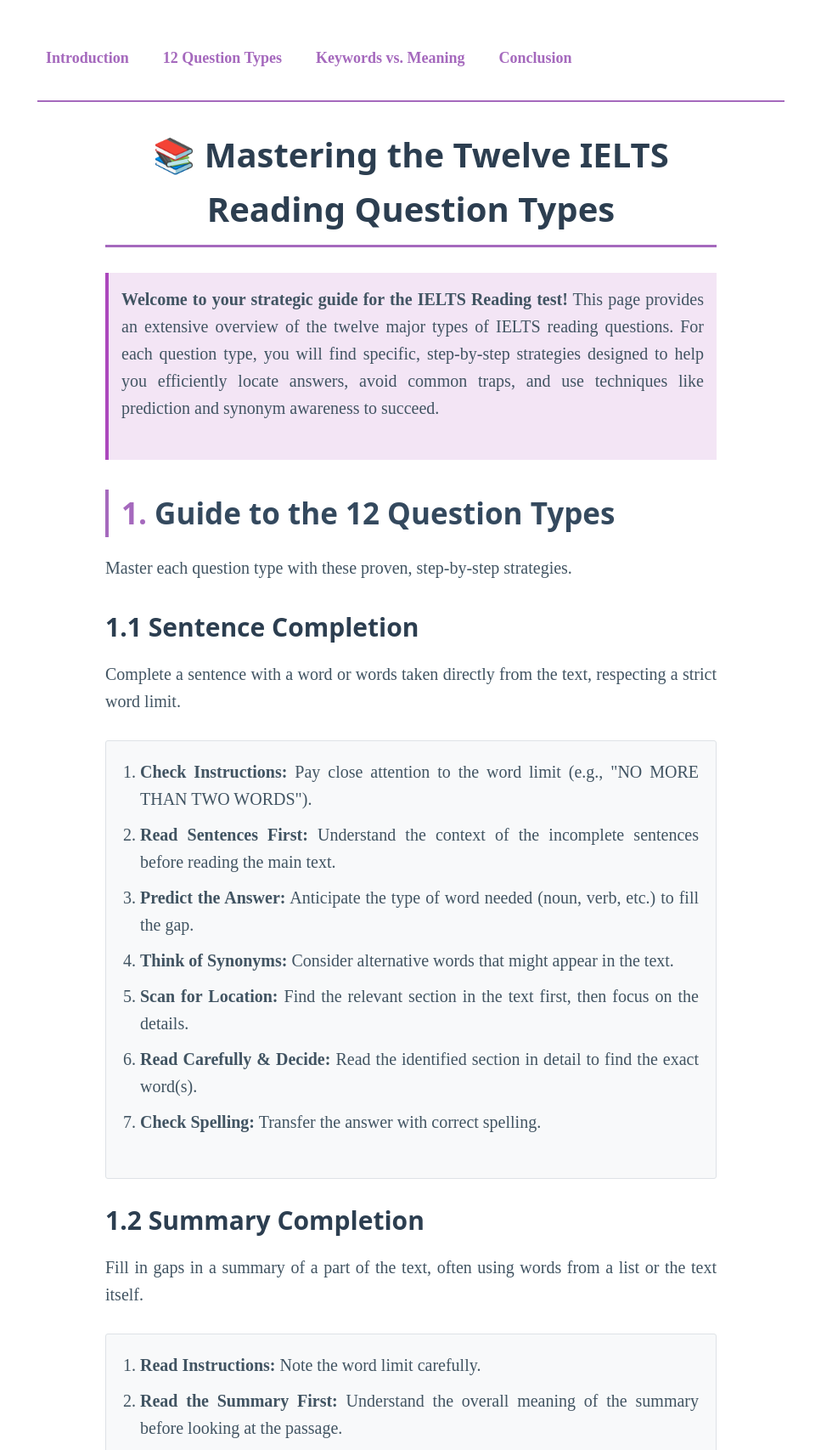
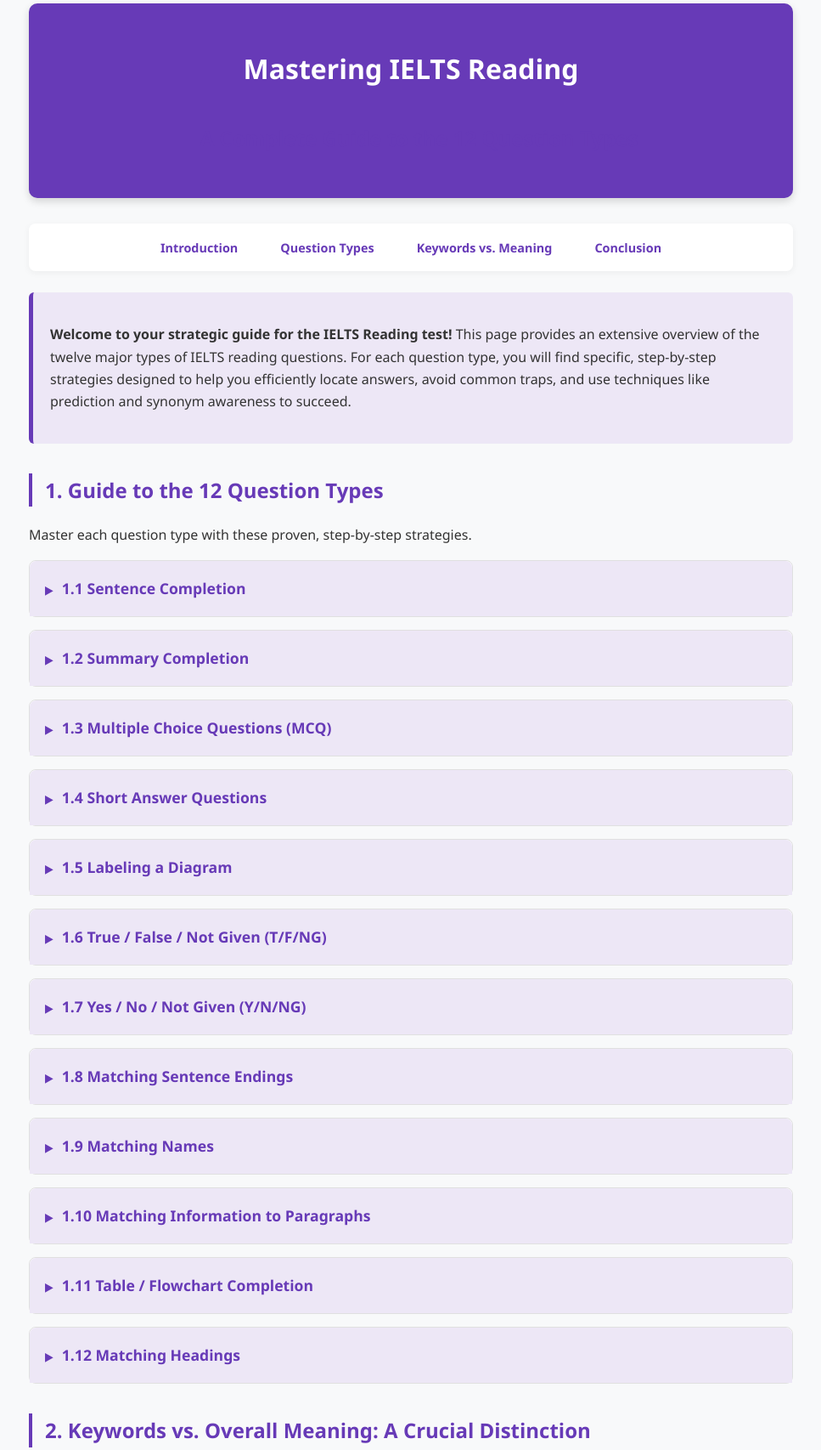
Before and after one commit to jcraiz/ieltsread, a plain HTML site: page index.html in a window 1280 px wide. Shown: the part 16-1722 px from the top of the page at 85% size, without its empty margins (156-1123 px from the left). Drawn offline with nearby package versions, Linux system fonts and the light colour scheme; a web font is replaced by a local one.

Commit message:
Update index.html

```diff
--- a/index.html
+++ b/index.html
@@ -1,41 +1,70 @@
 <!DOCTYPE html>
-<html lang="en" data-theme="light" style="">
+<html lang="en">
 <head>
     <meta charset="UTF-8">
     <meta name="viewport" content="width=device-width, initial-scale=1.0">
-    <title>IELTS Reading Tips - A Complete Guide</title>
-    <link rel="stylesheet" href="https://cdn.jsdelivr.net/npm/@picocss/pico@1/css/pico.min.css">
-    <link rel="preconnect" href="https://fonts.googleapis.com">
-    <link rel="preconnect" href="https://fonts.gstatic.com" crossorigin="">
-    <link href="https://fonts.googleapis.com/css2?family=Times+New+Roman:wght@400;700&amp;display=swap" rel="stylesheet">
+    <title>Mastering IELTS Reading: A Complete Guide to the 12 Question Types</title>
     <style>
-      /* General Body Styling */
-      html {
-        scroll-behavior: smooth;
-        scroll-padding-top: 80px; /* Adjust to match nav height */
-      }
+        /* Define a clean, professional font and structure */
         body {
-        max-width: 880px;
+            font-family: 'Segoe UI', Tahoma, Geneva, Verdana, sans-serif;
+            line-height: 1.65;
             margin: 0 auto;
-        padding: 32px 80px;
-        position: relative;
-        box-sizing: border-box;
-        font-family: 'Times New Roman', serif;
-        line-height: 1.6;
-        text-align: justify;
+            padding: 20px;
+            max-width: 900px; /* Set a max width for readability */
+            background-color: #f8f9fa; /* Light background */
+            color: #333;
+            text-align: left; /* Ensure text alignment is clean */
         }
 
-      /* Navigation Menu Styling */
+        /* Reading Theme Color: Deep Violet */
+        :root {
+            --primary-color: #673ab7; /* Deep Purple */
+            --light-primary-color: #ede7f6; /* Lightest Purple */
+            --accent-color: #ff9800; /* Orange for contrast/attention */
+        }
+
+        /* Header styling */
+        header {
+            text-align: center;
+            padding: 30px 20px;
+            background-color: var(--primary-color);
+            color: white;
+            border-radius: 10px;
+            margin-bottom: 30px;
+            box-shadow: 0 4px 10px rgba(0, 0, 0, 0.15);
+        }
+        h1 {
+            font-size: 2em;
+            margin-bottom: 5px;
+            color: white;
+            border-bottom: none;
+            padding-bottom: 0;
+        }
+        h2 {
+            font-size: 1.5em;
+            color: var(--primary-color);
+            margin-top: 35px;
+            margin-bottom: 20px;
+            border-left: 4px solid var(--primary-color);
+            padding-left: 15px;
+        }
+        h3 {
+            color: #333;
+            margin-top: 25px;
+            margin-bottom: 15px;
+        }
+
+        /* Navigation styling (Sticky Tabs) */
         .main-nav {
             position: sticky;
             top: 0;
             background-color: #ffffff;
             z-index: 1000;
             padding: 10px 0;
-        border-bottom: 2px solid #a569bd; /* New color for Reading theme */
-        margin-left: -80px; /* Counteract body padding */
-        margin-right: -80px; /* Counteract body padding */
-        margin-bottom: 30px;
+            border-radius: 8px;
+            box-shadow: 0 2px 8px rgba(0, 0, 0, 0.05);
+            margin-bottom: 25px;
         }
         .main-nav ul {
             list-style: none;
@@ -50,79 +79,123 @@
         }
         .main-nav ul li a {
             text-decoration: none;
-        color: #a569bd;
-        font-weight: bold;
-        padding: 5px 10px;
-        border-radius: 4px;
-        transition: background-color 0.3s, color 0.3s;
+            color: var(--primary-color);
+            font-weight: 600;
+            padding: 8px 15px;
+            border-radius: 20px;
+            transition: all 0.3s ease;
             font-size: 0.9em;
         }
-      .main-nav ul li a:hover {
-        background-color: #a569bd;
-        color: #ffffff;
+        .main-nav ul li a:hover, .main-nav ul li a:focus {
+            background-color: var(--primary-color);
+            color: white;
         }
 
-      /* Content Styling */
-      h1 {
-        text-align: center;
-        color: #2c3e50;
-        border-bottom: 3px solid #a569bd;
-        padding-bottom: 10px;
-        margin-bottom: 30px;
+        /* Introduction Highlight */
+        .highlight {
+            background-color: var(--light-primary-color); /* Lightest Purple */
+            padding: 20px;
+            border-left: 5px solid var(--primary-color);
+            margin: 20px 0;
+            border-radius: 6px;
         }
-      h2 {
-        color: #34495e;
-        margin-top: 35px;
-        margin-bottom: 20px;
-        border-left: 4px solid #a569bd;
-        padding-left: 15px;
+        .highlight h2 {
+            margin-top: 0;
+            padding-left: 0;
+            border-left: none;
+            border-bottom: 2px solid var(--primary-color);
+            padding-bottom: 5px;
         }
-      h3 {
-        color: #2c3e50;
-        margin-top: 25px;
+
+        /* Accordion (Details) styling for Question Types */
+        details {
             margin-bottom: 15px;
+            border: 1px solid #e0e0e0;
+            border-radius: 8px;
+            background-color: white;
+            transition: box-shadow 0.3s ease;
         }
-      .highlight {
-        background-color: #f3e5f5; /* Light purple highlight */
-        padding: 15px;
-        border-left: 4px solid #ab47bc;
-        margin: 20px 0;
+        details:hover {
+            box-shadow: 0 4px 12px rgba(0, 0, 0, 0.05);
         }
-      .tip-box {
-        background-color: #e8f4f8;
-        padding: 15px;
-        border-radius: 5px;
-        margin: 15px 0;
-        border: 1px solid #bee5eb;
+        summary {
+            padding: 18px;
+            background-color: var(--light-primary-color);
+            cursor: pointer;
+            font-weight: bold;
+            color: var(--primary-color);
+            border-radius: 8px 8px 0 0;
+            list-style: none;
+            position: relative;
+            font-size: 1.1em;
         }
+        summary::before {
+            content: "▶";
+            font-size: 0.8em;
+            margin-right: 10px;
+            color: var(--primary-color);
+            transition: transform 0.2s;
+        }
+        details[open] summary {
+            border-radius: 8px 8px 0 0;
+        }
+        details[open] summary::before {
+            content: "▼";
+        }
+
+        .question-content {
+             padding: 15px 18px;
+        }
+        .question-content p:first-of-type {
+            margin-top: 0;
+        }
+
+        /* Strategy List styling */
         .strategy-list {
-        background-color: #f8f9fa;
             padding: 20px;
             margin: 15px 0;
-        border-radius: 3px;
-        border: 1px solid #dee2e6;
+            border-radius: 6px;
+            background-color: #f4f6f9;
+            border: 1px dashed #d4d8de;
+        }
+        .strategy-list ol {
+            padding-left: 20px;
         }
         .strategy-list ol li {
             margin-bottom: 10px;
+            line-height: 1.5;
         }
-      .section-number {
-        color: #a569bd;
-        font-weight: bold;
+
+        /* Tip Boxes */
+        .tip-box {
+            background-color: #fffde7; /* Soft yellow for warning/important tips */
+            padding: 15px;
+            border-radius: 6px;
+            margin: 15px 0;
+            border-left: 5px solid var(--accent-color); /* Orange accent */
+        }
+        .tip-box h3 {
+            color: #333;
+            margin-top: 0;
+            border-bottom: 1px dashed #ccc;
+            padding-bottom: 5px;
         }
     </style>
 </head>
-<body style="">
+<body>
+    <header>
+        <h1>Mastering IELTS Reading</h1>
+        <h2>A Complete Guide to the 12 Question Types</h2>
+    </header>
 
     <nav class="main-nav">
       <ul>
         <li><a href="#intro">Introduction</a></li>
-        <li><a href="#question-types">12 Question Types</a></li>
+        <li><a href="#question-types">Question Types</a></li>
         <li><a href="#keywords-vs-meaning">Keywords vs. Meaning</a></li>
         <li><a href="#conclusion">Conclusion</a></li>
       </ul>
     </nav>
-
-    <h1>📚 Mastering the Twelve IELTS Reading Question Types</h1>
 
     <div class="highlight" id="intro">
       <p>
@@ -130,11 +203,13 @@
       </p>
     </div>
 
-    <h2 id="question-types"><span class="section-number">1.</span> Guide to the 12 Question Types</h2>
+    <h2 id="question-types">1. Guide to the 12 Question Types</h2>
     <p>Master each question type with these proven, step-by-step strategies.</p>
 
-    <!-- Question Type 1 -->
-    <h3>1.1 Sentence Completion</h3>
+    <!-- Question Type 1: Sentence Completion -->
+    <details>
+        <summary>1.1 Sentence Completion</summary>
+        <div class="question-content">
             <p>Complete a sentence with a word or words taken directly from the text, respecting a strict word limit.</p>
             <div class="strategy-list">
               <ol>
@@ -147,9 +222,13 @@
                 <li><strong>Check Spelling:</strong> Transfer the answer with correct spelling.</li>
               </ol>
             </div>
+        </div>
+    </details>
 
-    <!-- Question Type 2 -->
-    <h3>1.2 Summary Completion</h3>
+    <!-- Question Type 2: Summary Completion -->
+    <details>
+        <summary>1.2 Summary Completion</summary>
+        <div class="question-content">
             <p>Fill in gaps in a summary of a part of the text, often using words from a list or the text itself.</p>
             <div class="strategy-list">
               <ol>
@@ -162,9 +241,13 @@
                 <li><strong>Finalize Your Answer:</strong> Confirm your choice makes sense in context.</li>
               </ol>
             </div>
+        </div>
+    </details>
 
-    <!-- Question Type 3 -->
-    <h3>1.3 Multiple Choice Questions (MCQ)</h3>
+    <!-- Question Type 3: Multiple Choice Questions (MCQ) -->
+    <details>
+        <summary>1.3 Multiple Choice Questions (MCQ)</summary>
+        <div class="question-content">
             <p>Choose the correct answer from three or four options based on a direct question or an incomplete sentence.</p>
             <div class="strategy-list">
               <ol>
@@ -175,10 +258,13 @@
                 <li><strong>Eliminate Wrong Options:</strong> If you are unsure, rule out the options that are clearly incorrect to narrow your choice.</li>
               </ol>
             </div>
+        </div>
+    </details>
 
-    <!-- ... Continue for all 12 question types ... -->
-
-    <h3>1.4 Short Answer Questions</h3>
+    <!-- Question Type 4: Short Answer Questions -->
+    <details>
+        <summary>1.4 Short Answer Questions</summary>
+        <div class="question-content">
             <p>Answer direct comprehension questions with information taken straight from the text.</p>
             <div class="strategy-list">
               <ol>
@@ -191,8 +277,13 @@
                 <li><strong>Write Your Answer:</strong> Provide a concise and accurate answer.</li>
               </ol>
             </div>
+        </div>
+    </details>
 
-    <h3>1.5 Labeling a Diagram</h3>
+    <!-- Question Type 5: Labeling a Diagram -->
+    <details>
+        <summary>1.5 Labeling a Diagram</summary>
+        <div class="question-content">
             <p>Complete the labels on a diagram or map using words from the text, even if the topic is unfamiliar.</p>
             <div class="strategy-list">
               <ol>
@@ -204,8 +295,13 @@
                 <li><strong>Check Spelling:</strong> Ensure all words are spelled correctly.</li>
               </ol>
             </div>
+        </div>
+    </details>
 
-    <h3>1.6 True / False / Not Given (T/F/NG)</h3>
+    <!-- Question Type 6: True / False / Not Given (T/F/NG) -->
+    <details>
+        <summary>1.6 True / False / Not Given (T/F/NG)</summary>
+        <div class="question-content">
             <p>Determine if statements about facts in the text are True, False, or Not Given.</p>
             <div class="strategy-list">
               <ol>
@@ -217,8 +313,13 @@
                 <li><strong>Decide:</strong> If the meaning matches, it's <strong>True</strong>. If it contradicts, it's <strong>False</strong>. If the information isn't there, it's <strong>Not Given</strong>.</li>
               </ol>
             </div>
+        </div>
+    </details>
 
-    <h3>1.7 Yes / No / Not Given (Y/N/NG)</h3>
+    <!-- Question Type 7: Yes / No / Not Given (Y/N/NG) -->
+    <details>
+        <summary>1.7 Yes / No / Not Given (Y/N/NG)</summary>
+        <div class="question-content">
             <p>Similar to T/F/NG, but you must identify if a statement agrees with the writer's opinion or claim.</p>
             <div class="strategy-list">
               <ol>
@@ -226,8 +327,13 @@
                 <li><strong>Focus on the Writer's Opinion:</strong> The key difference is to identify the author's view, not just factual information presented in the text.</li>
               </ol>
             </div>
+        </div>
+    </details>
 
-    <h3>1.8 Matching Sentence Endings</h3>
+    <!-- Question Type 8: Matching Sentence Endings -->
+    <details>
+        <summary>1.8 Matching Sentence Endings</summary>
+        <div class="question-content">
             <p>Match the first half of a sentence with its correct ending from a list of options.</p>
             <div class="strategy-list">
               <ol>
@@ -239,8 +345,13 @@
                 <li><strong>Read and Choose:</strong> Carefully read the section to make your final choice.</li>
               </ol>
             </div>
+        </div>
+    </details>
 
-    <h3>1.9 Matching Names</h3>
+    <!-- Question Type 9: Matching Names -->
+    <details>
+        <summary>1.9 Matching Names</summary>
+        <div class="question-content">
             <p>Match a list of names (e.g., researchers) with statements or findings attributed to them in the text.</p>
             <div class="strategy-list">
               <ol>
@@ -252,8 +363,13 @@
                 <li><strong>Repeat:</strong> Continue with names that appear twice, and so on.</li>
               </ol>
             </div>
+        </div>
+    </details>
 
-    <h3>1.10 Matching Information to Paragraphs</h3>
+    <!-- Question Type 10: Matching Information to Paragraphs -->
+    <details>
+        <summary>1.10 Matching Information to Paragraphs</summary>
+        <div class="question-content">
             <p>Match specific pieces of information (not main ideas) to the paragraphs where they are mentioned.</p>
             <div class="strategy-list">
               <ol>
@@ -265,8 +381,13 @@
                 <li><strong>Move On if Stuck:</strong> Don't waste time on one statement; move to the next and come back later.</li>
               </ol>
             </div>
+        </div>
+    </details>
 
-    <h3>1.11 Table / Flowchart Completion</h3>
+    <!-- Question Type 11: Table / Flowchart Completion -->
+    <details>
+        <summary>1.11 Table / Flowchart Completion</summary>
+        <div class="question-content">
             <p>Fill in missing information in a table or flowchart using words taken directly from the text.</p>
             <div class="strategy-list">
               <ol>
@@ -277,8 +398,13 @@
                 <li><strong>Check Spelling:</strong> Ensure there are no spelling mistakes.</li>
               </ol>
             </div>
+        </div>
+    </details>
 
-    <h3>1.12 Matching Headings</h3>
+    <!-- Question Type 12: Matching Headings -->
+    <details>
+        <summary>1.12 Matching Headings</summary>
+        <div class="question-content">
             <p>Match the correct heading from a list to each paragraph in the text.</p>
             <div class="strategy-list">
               <ol>
@@ -289,9 +415,11 @@
                 <li><strong>Analyze Remaining Options:</strong> For paragraphs you couldn't match, read them again and carefully compare the remaining heading options to find the best fit.</li>
               </ol>
             </div>
+        </div>
+    </details>
 
 
-    <h2 id="keywords-vs-meaning"><span class="section-number">2.</span> Keywords vs. Overall Meaning: A Crucial Distinction</h2>
+    <h2 id="keywords-vs-meaning">2. Keywords vs. Overall Meaning: A Crucial Distinction</h2>
     <p>Success in IELTS Reading often comes from understanding the difference between scanning for keywords and comprehending the overall meaning of the text.</p>
 
     <div class="tip-box">
@@ -317,7 +445,7 @@
     </div>
 
     <div class="highlight" id="conclusion">
-        <h2>Conclusion: Your Path to Success</h2>
+        <h2>3. Conclusion: Your Path to Success</h2>
         <p>
             Mastering the IELTS Reading test requires a strategic approach. Instead of relying on simplistic tricks like keyword matching, focus on understanding how each of the 12 question types works. By practicing these targeted strategies and prioritizing true comprehension, you can navigate the text efficiently, avoid common traps, and achieve your target score.
         </p>
```
Lines whose indentation alone changed are shown as unchanged.
